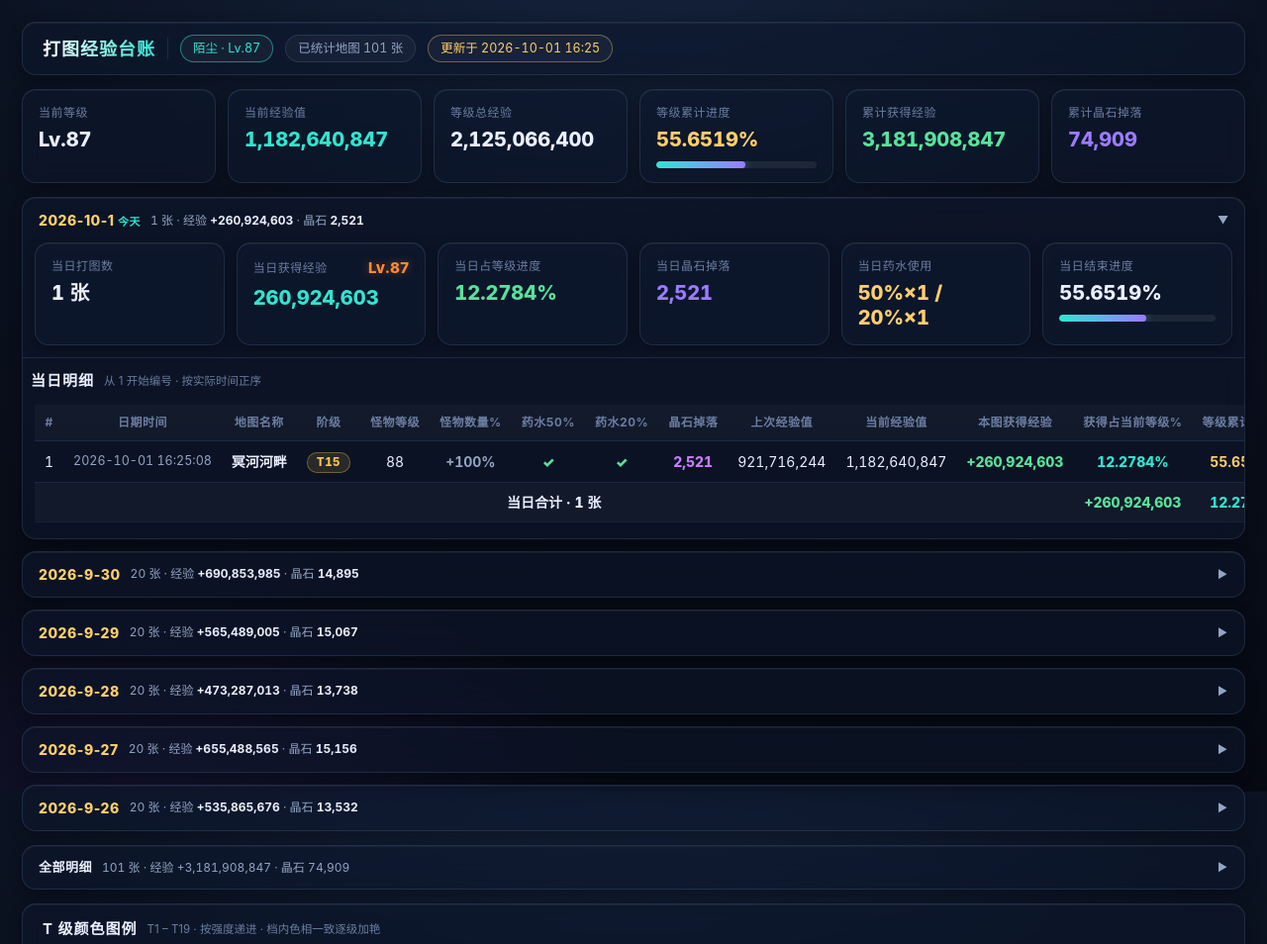
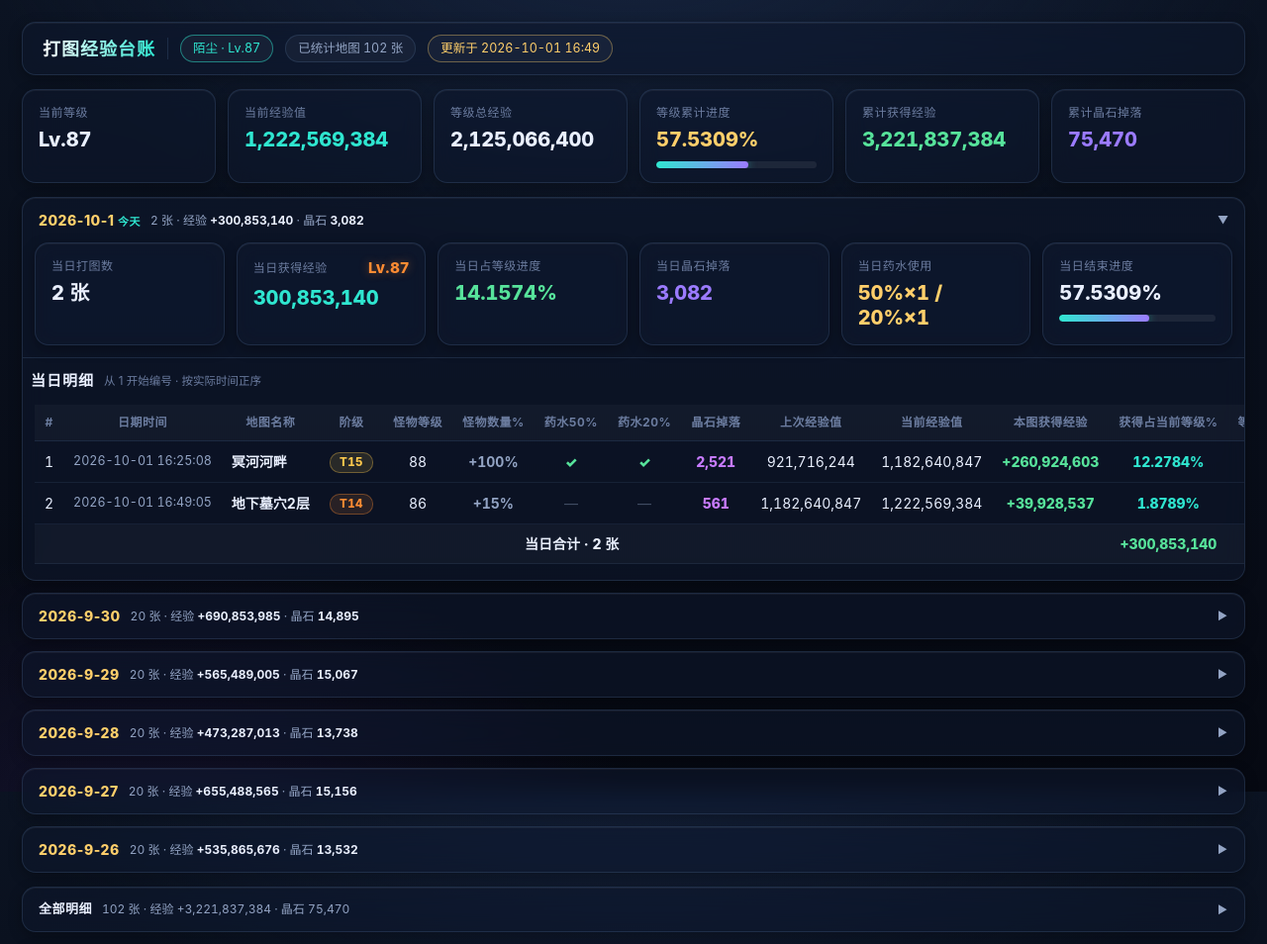
Before and after one commit to dycxlcvxv00/baozhan-game, a website: page index-xp.html in a window 1280 px wide. Shown: the top 954 px of the page at 99% size. Drawn offline with Linux system fonts and the light colour scheme.

Commit message:
经验台账：新增第102条 T14地下墓穴2层 怪物86级 晶石561 进度57.5309%

```diff
--- a/index-xp.html
+++ b/index-xp.html
@@ -294,7 +294,7 @@
 const LEVEL_TOTALS = { 86: 1999268000, 87: 2125066400 };
 const LEVEL_TOTAL  = LEVEL_TOTALS[87];   /* 当前等级（87）升级总经验 */
 const ltOf = r => LEVEL_TOTALS[r.level] || LEVEL_TOTAL;
-const UPDATED_AT  = '2026-10-01 16:25';
+const UPDATED_AT  = '2026-10-01 16:49';
 
 /* dt 为统计时刻，精确到分秒；
    #1 为 86 级首张统计图按 0 起点计；前两条分秒为补记时刻 */
@@ -855,6 +855,12 @@ const XP_RECORDS = [
     pot50:true, pot20:true, stones:2521,
     prev:921716244, cur:1182640847, note:'',
     affixes:['掉落物数量增加50%','掉落物数量增加50%','怪物数量增加15%','掉落的虚无结晶数量增加25%','怪物数量增加25%','图中出现 大量宝箱','怪物数量增加15%','怪物数量增加25%'] },
+
+  { dt:'2026-10-01 16:49:05', role:'陌尘', level:87,
+    map:'地下墓穴2层', tier:'T14', mobLv:86, mobQty:15,
+    pot50:false, pot20:false, stones:561,
+    prev:1182640847, cur:1222569384, note:'',
+    affixes:['角色攻速和施法增加20%','角色所有抗性减少20%','出现1个额外的暗金怪物','掉落的虚无结晶数量增加25%','怪物数量增加15%','怪物受到伤害减少20%'] },
 ];
 /* ============ 以下为渲染逻辑，通常不用改 ============ */
 
```
